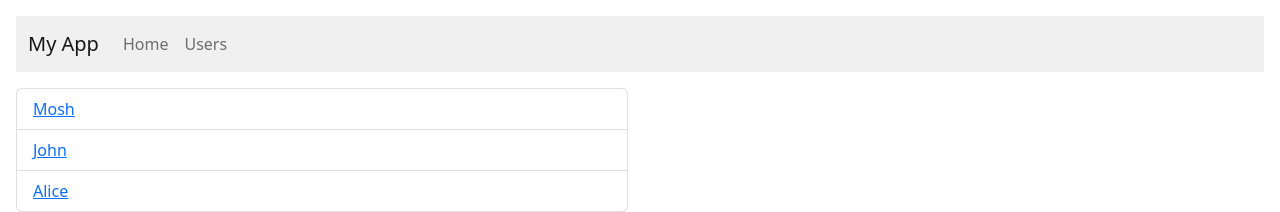
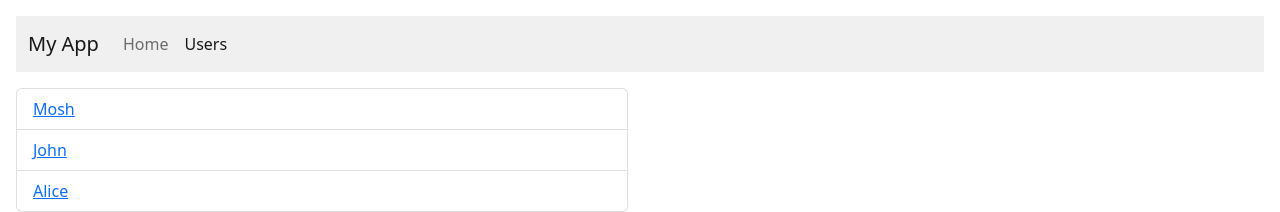
Before and after one commit to MusaAbdillah/React18IntermediateTopics, a React (Vite) app: page /users in a window 1280 px wide. Shown: the top 212 px of the page. Built offline with nearby package versions, Linux system fonts and the light colour scheme.

Commit message:
nav link

```diff
--- a/src/routing/NavBar.tsx
+++ b/src/routing/NavBar.tsx
@@ -1,4 +1,4 @@
-import { Link } from "react-router-dom";
+import { Link, NavLink } from "react-router-dom";
 
 const NavBar = () => {
   return (
@@ -13,13 +13,13 @@ const NavBar = () => {
         <div className="collapse navbar-collapse" id="navbarNav">
           <ul className="navbar-nav">
             <li className="nav-item">
-            <Link to="/" className="nav-link"> Home </Link>
+            <NavLink to="/" className="nav-link"> Home </NavLink>
               {/* <a className="nav-link active" href="#">
                 Home
               </a> */}
             </li>
             <li className="nav-item">
-              <Link to="/users" className="nav-link"> Users </Link>
+              <NavLink to="/users" className="nav-link"> Users </NavLink>
               {/* <a className="nav-link" href="#">
                 Users
               </a> */}
```
